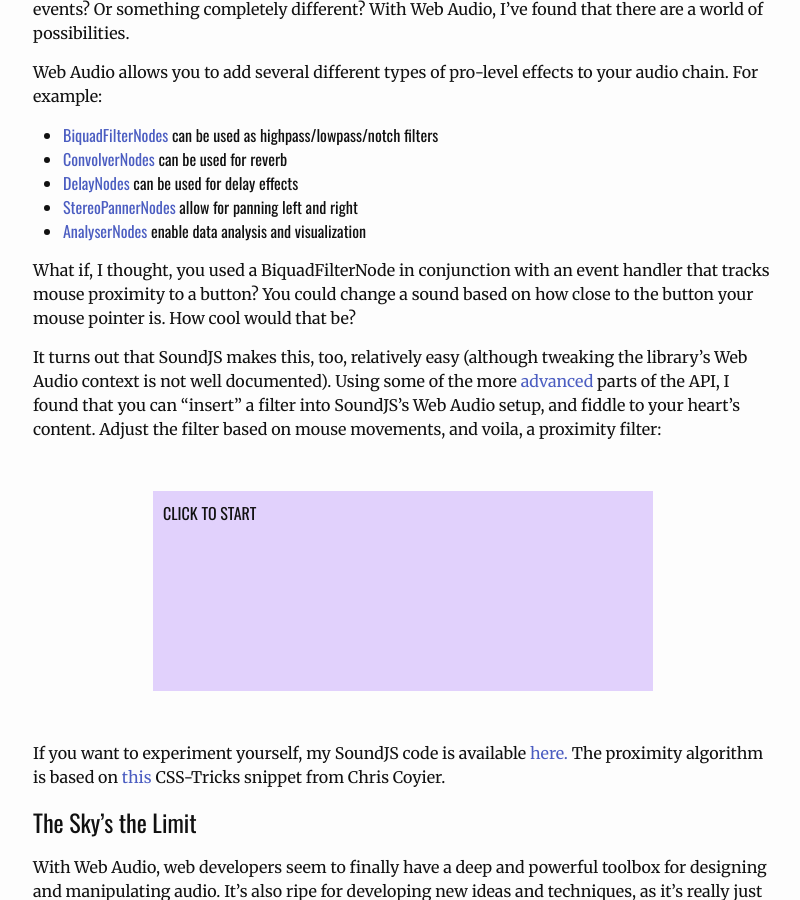
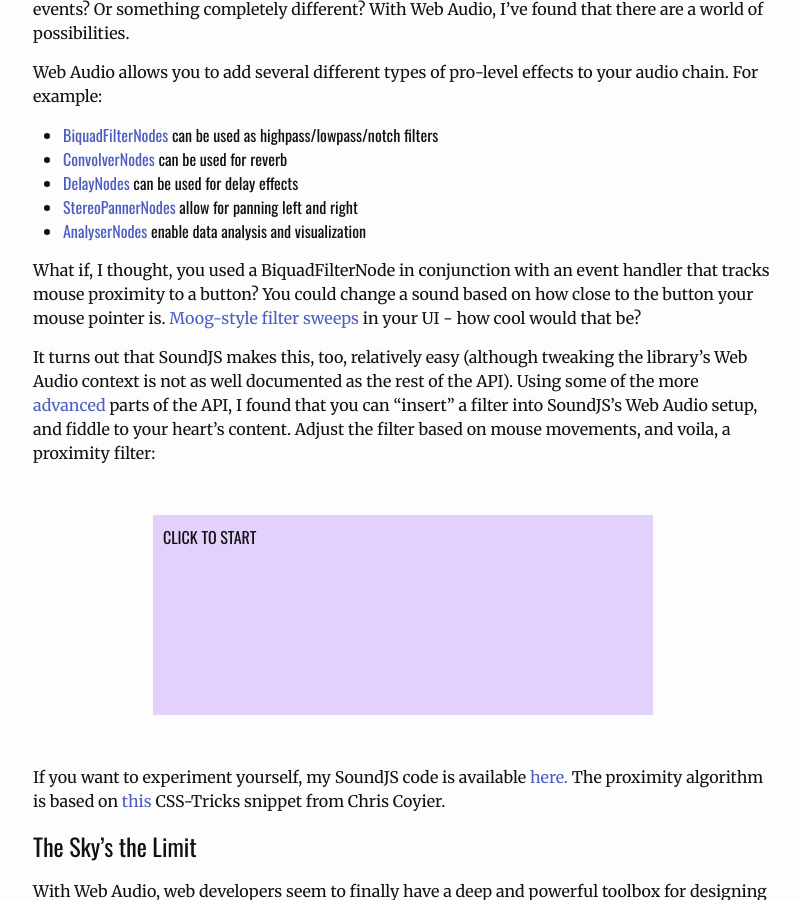
Before and after one commit to fraziern/fraziern.github.io, a Jekyll site: the page built from _posts/2016-08-05-js-sound-libraries.markdown, in a window 1280 px wide and 900 px high, scrolled down 5504 px. Shown: the whole window, without its empty margins (237-1037 px from the left). Built offline with Jekyll 4.4.1, drawn with Linux system fonts in a browser that asks for light colours; nearby versions of some CDN libraries.

Commit message:
Update 2016-08-05-js-sound-libraries.markdown

```diff
--- a/_posts/2016-08-05-js-sound-libraries.markdown
+++ b/_posts/2016-08-05-js-sound-libraries.markdown
@@ -180,9 +180,9 @@ Web Audio allows you to add several different types of pro-level effects to your
   - [StereoPannerNodes](https://developer.mozilla.org/en-US/docs/Web/API/StereoPannerNode) allow for panning left and right
   - [AnalyserNodes](https://developer.mozilla.org/en-US/docs/Web/API/AnalyserNode) enable data analysis and visualization
 
-What if, I thought, you used a BiquadFilterNode in conjunction with an event handler that tracks mouse proximity to a button? You could change a sound based on how close to the button your mouse pointer is. How cool would that be?
+What if, I thought, you used a BiquadFilterNode in conjunction with an event handler that tracks mouse proximity to a button? You could change a sound based on how close to the button your mouse pointer is. [Moog-style filter sweeps](https://www.youtube.com/watch?v=HieClHTxid0) in your UI - how cool would that be?
 
-It turns out that SoundJS makes this, too, relatively easy (although tweaking the library's Web Audio context is not well documented). Using some of the more [advanced](http://createjs.com/docs/soundjs/classes/WebAudioPlugin.html) parts of the API, I found that you can "insert" a filter into SoundJS's Web Audio setup, and fiddle to your heart's content. Adjust the filter based on mouse movements, and voila, a proximity filter:
+It turns out that SoundJS makes this, too, relatively easy (although tweaking the library's Web Audio context is not as well documented as the rest of the API). Using some of the more [advanced](http://createjs.com/docs/soundjs/classes/WebAudioPlugin.html) parts of the API, I found that you can "insert" a filter into SoundJS's Web Audio setup, and fiddle to your heart's content. Adjust the filter based on mouse movements, and voila, a proximity filter:
 
 <!-- proximity filter demo follows -->
 <div class="demo-container">
```
